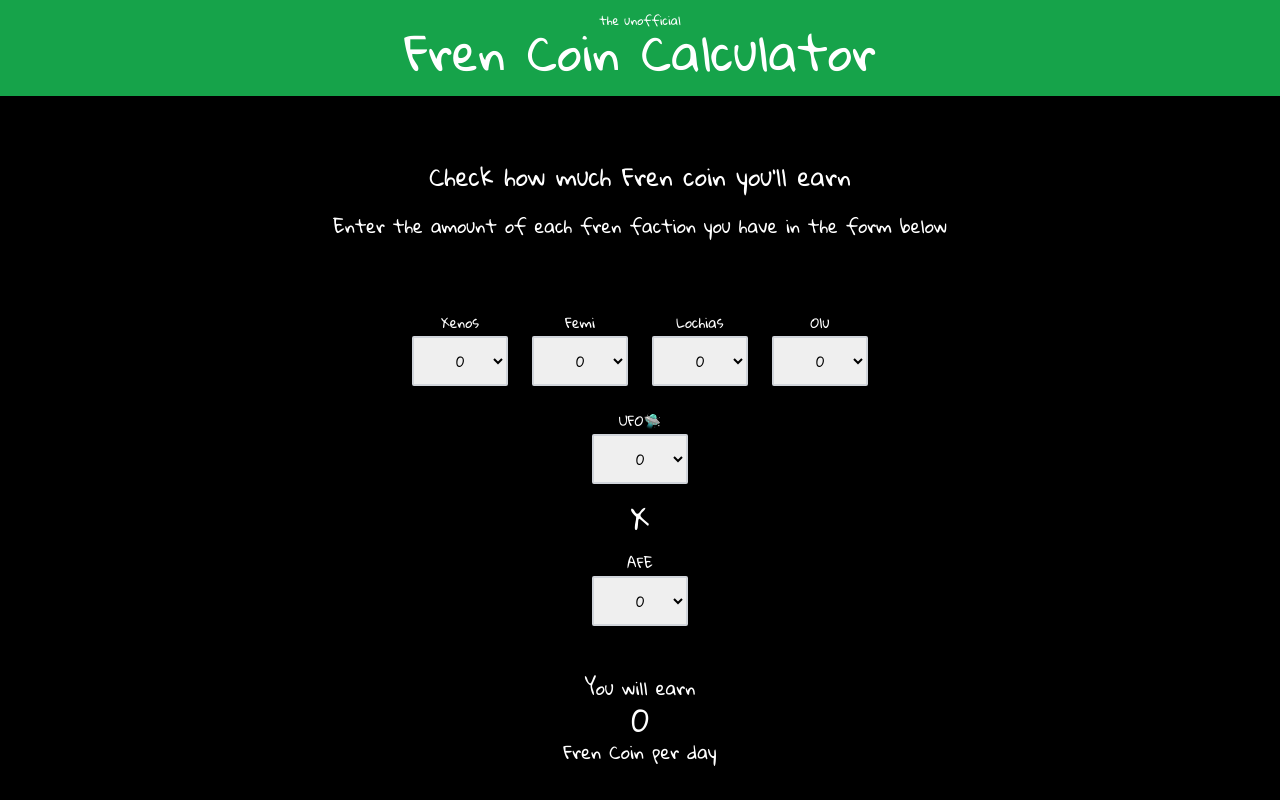
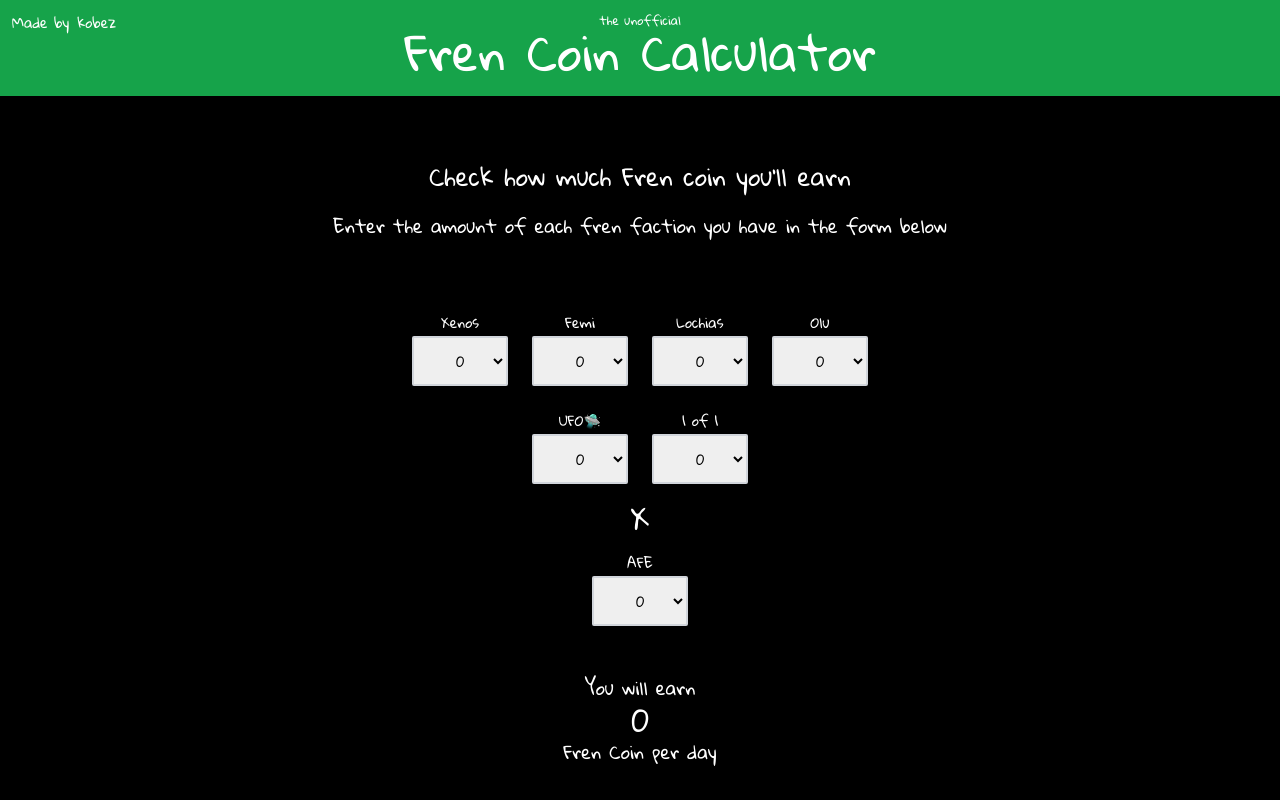
Before and after one commit to sandypockets/fren-coin-calculator, a Next.js app: page / in a window 1280 px wide. Built offline with nearby package versions, Linux system fonts and the light colour scheme.

Commit message:
Add 1of1 option

```diff
--- a/components/Nav.jsx
+++ b/components/Nav.jsx
@@ -1,11 +1,21 @@
 export default function Nav() {
   return (
     <nav className="w-full fixed top-0 bg-green-600 h-24">
-      <div className="pt-6 sm:pt-3">
-        <small className="text-xs flex justify-center">the unofficial</small>
-        <h1 className="text-2xl sm:text-4xl md:text-5xl flex justify-center">
-          Fren Coin Calculator
-        </h1>
+      <div className="flex flex-col-reverse sm:block">
+        <p className="text-xs block flex justify-center sm:text-sm sm:absolute sm:left-3 sm:top-3">
+          Made by
+          <a
+            href="https://twitter.com/kobez_01"
+            className="px-2 hover:opacity-80 transition ease-in-out duration-150">
+            kobez
+          </a>
+        </p>
+        <div className="sm:top-3 mt-3">
+          <small className="text-xs flex justify-center">the unofficial</small>
+          <h1 className="text-2xl sm:text-4xl md:text-5xl flex justify-center">
+            Fren Coin Calculator
+          </h1>
+        </div>
       </div>
     </nav>
   )
--- a/components/SelectBox.jsx
+++ b/components/SelectBox.jsx
@@ -1,5 +1,3 @@
-import { useEffect } from "react";
-
 export default function SelectBox({ label, state, setState }) {
 
   const name = label.toLowerCase();
@@ -16,7 +14,7 @@ export default function SelectBox({ label, state, setState }) {
   return (
     <div className="mx-3 w-24">
       <label htmlFor={name} className="block text-sm font-medium text-center">
-        {label}{name === 'ufo' && "🛸"}
+        {label === "oneofone" ? "1 of 1" : label}{name === 'ufo' && "🛸"}
       </label>
       <select
         id={`select-${name}`}
--- a/package.json
+++ b/package.json
@@ -1,6 +1,6 @@
 {
   "name": "fren-coin-calculator",
-  "version": "0.1.1",
+  "version": "0.1.2",
   "private": true,
   "scripts": {
     "dev": "next dev",
--- a/pages/index.js
+++ b/pages/index.js
@@ -11,14 +11,16 @@ export default function Home() {
     lochias: 0,
     olu: 0,
     afe: 0,
-    ufo: 0
+    ufo: 0,
+    oneOfOne: 0
   })
   const [factionEarnings, setFactionEarnings] = useState({
     xenos: 0,
     femi: 0,
     lochias: 0,
     olu: 0,
-    ufo: 0
+    ufo: 0,
+    oneOfOne: 0
   })
 
   const ogEarningValue = {
@@ -27,7 +29,8 @@ export default function Home() {
     lochias: 0.75,
     olu: 1,
     afe: 0.1,
-    ufo: 1
+    ufo: 1,
+    oneofone: 1.5
   }
 
   useEffect(() => {
@@ -39,8 +42,9 @@ export default function Home() {
   }, [factionEarnings, state])
 
   function calculateAfeEarnings() {
-    let coinEarnings = 1;
-    coinEarnings += (factionEarnings.xenos + factionEarnings.femi + factionEarnings.lochias + factionEarnings.olu + factionEarnings.ufo)
+    const base = 1;
+    let coinEarnings = 0;
+    coinEarnings += base + (factionEarnings.xenos + factionEarnings.femi + factionEarnings.lochias + factionEarnings.olu + factionEarnings.ufo + factionEarnings.oneofone)
     if (state.afe > 0) {
       let afeEarnings = 0
       afeEarnings = state.afe * ogEarningValue.afe
@@ -68,7 +72,7 @@ export default function Home() {
         setFactionEarnings(prev => ({ ...prev, [faction]: 0 }))
       }
     }
-    const factionsArray = ['xenos', 'femi', 'lochias', 'olu', 'ufo'];
+    const factionsArray = ['xenos', 'femi', 'lochias', 'olu', 'ufo', 'oneofone'];
     for (const faction of factionsArray) {
       calculateEarningPerFaction(faction);
     }
@@ -106,6 +110,7 @@ export default function Home() {
             </div>
             <div className="flex justify-center mt-6">
               <SelectBox label="UFO" state={state} setState={setState} />
+              <SelectBox label="oneofone" state={state} setState={setState} />
             </div>
             <div className="flex flex-col">
               <div className="flex justify-center">
```
